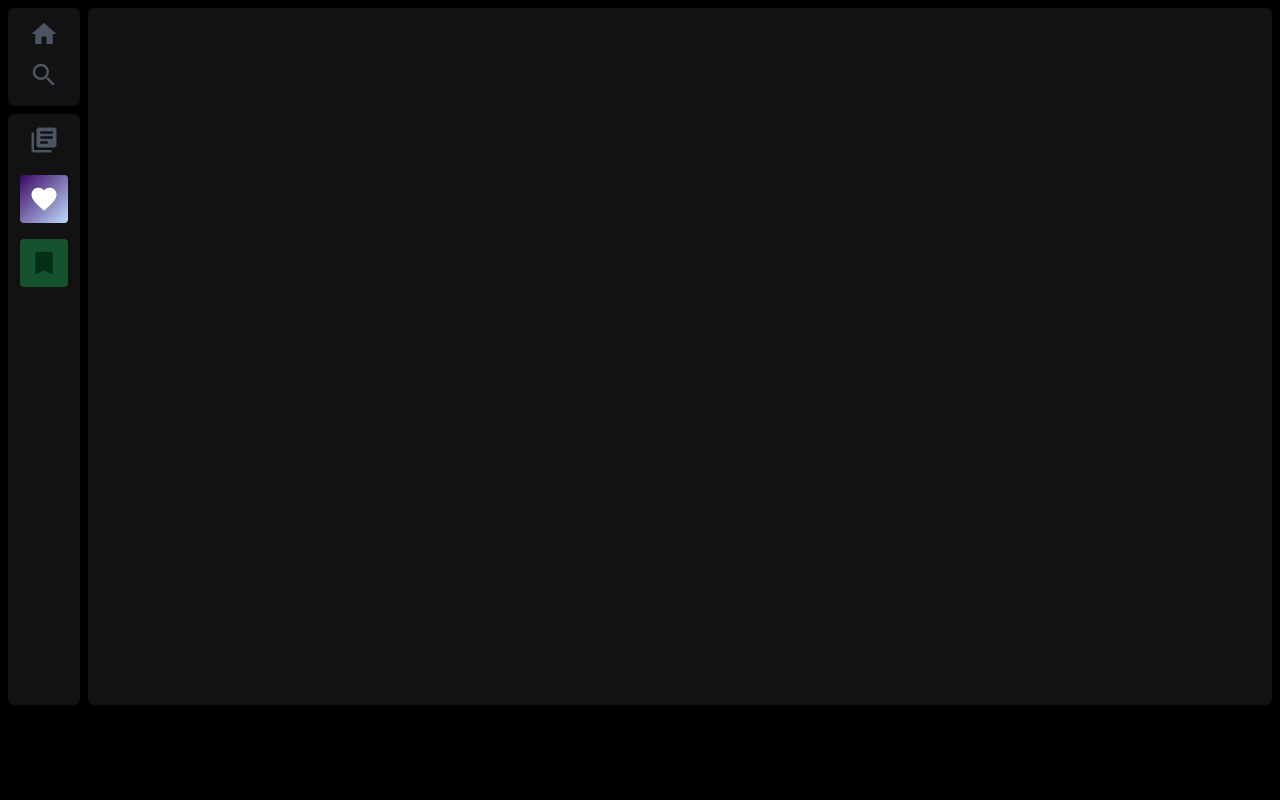
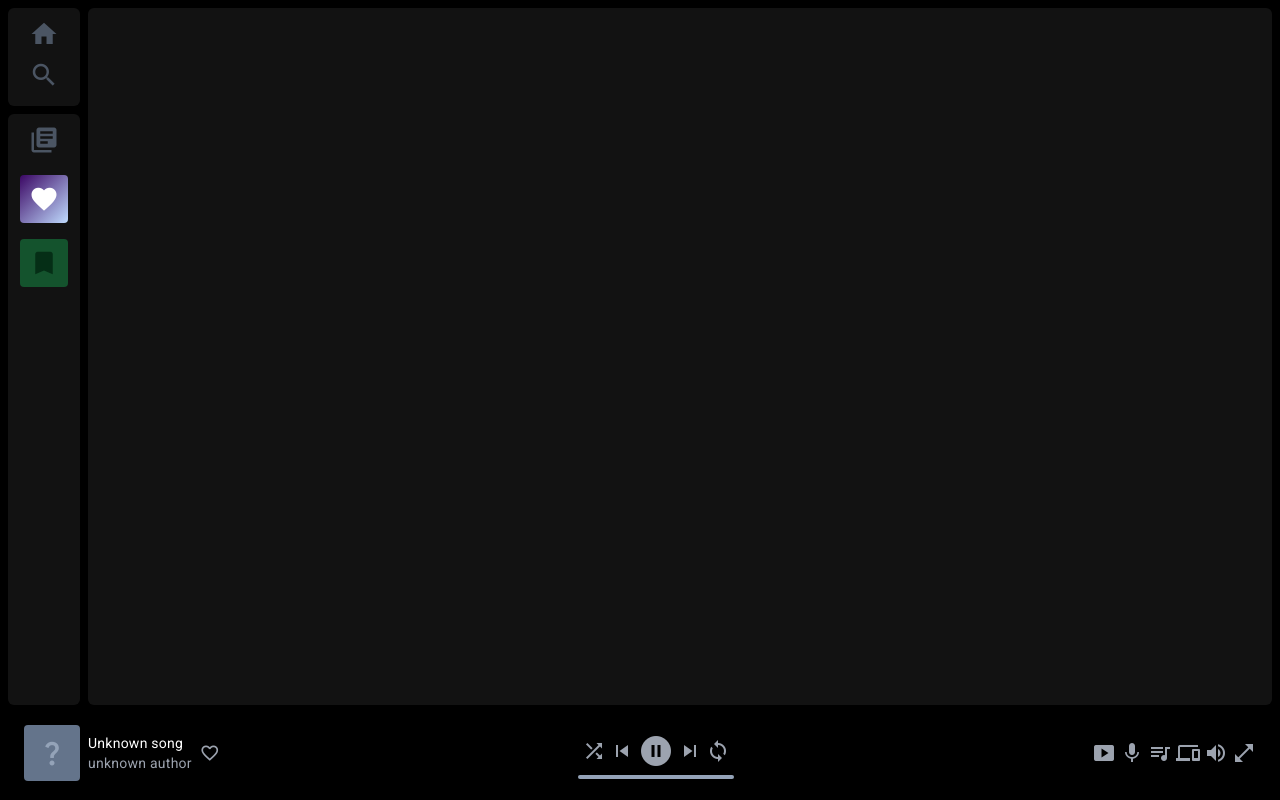
Before and after one commit to ArneCaluwe/spotify, an Angular app: page / in a window 1280 px wide. Built offline with nearby package versions, Linux system fonts and the light colour scheme.

Commit message:
cleanup and add footer buttons

```diff
--- a/src/app/app.component.html
+++ b/src/app/app.component.html
@@ -1,7 +1,7 @@
 <section
   class="box-border w-full h-full grid grid-cols-theme grid-rows-theme gap-theme p-2">
   <section class="rounded-md flex flex-col gap-theme">
-    <div
+    <section
       class="rounded-md bg-bg-secondary p-2 flex flex-col justify-center items-center">
       <a href="#">
         <mat-icon
@@ -17,8 +17,8 @@
           fontIcon="search"
           class="text-3xl text-gray-600 hover:text-white transition-colors duration-200" />
       </a>
-    </div>
-    <div
+    </section>
+    <section
       class="rounded-md bg-bg-secondary flex flex-grow flex-col gap-theme p-2 items-center">
       <button>
         <mat-icon
@@ -43,8 +43,95 @@
           fontIcon="bookmark"
           class="text-3xl text-green-950" />
       </div>
-    </div>
+    </section>
   </section>
-  <body class="rounded-md bg-bg-secondary"></body>
-  <footer class=""></footer>
+  <body class="rounded-md bg-bg-secondary">
+    <router-outlet />
+  </body>
+  <footer class="col-span-2 flex flex-grow justify-between items-center p-2">
+    <section class="flex items-center p-2">
+      <div
+        class="rounded w-[56px] h-[56px] bg-slate-500 grid place-content-center">
+        <mat-icon
+          aria-hidden="false"
+          aria-label="Album unknown"
+          fontIcon="question_mark"
+          class="text-3xl text-slate-400" />
+      </div>
+      <section class="p-2">
+        <p class="text-white">Unknown song</p>
+        <p class="text-gray-400">unknown author</p>
+      </section>
+      <mat-icon
+        aria-hidden="false"
+        aria-label="Album unknown"
+        fontIcon="favorite_outline"
+        class="text-xl text-gray-400" />
+    </section>
+    <section class="flex flex-col p-2">
+      <section class="flex items-center gap-1 m-1">
+        <mat-icon
+          aria-hidden="false"
+          aria-label="Shuffle"
+          fontIcon="shuffle"
+          class="text-2xl text-gray-400" />
+        <mat-icon
+          aria-hidden="false"
+          aria-label="Skip to previous song"
+          fontIcon="skip_previous"
+          class="text-2xl text-gray-400" />
+        <mat-icon
+          aria-hidden="false"
+          aria-label="Skip to previous song"
+          fontIcon="pause_circle"
+          class="text-4xl text-gray-400" />
+        <mat-icon
+          aria-hidden="false"
+          aria-label="Skip to next song"
+          fontIcon="skip_next"
+          class="text-2xl text-gray-400" />
+        <mat-icon
+          aria-hidden="false"
+          aria-label="Loop song"
+          fontIcon="loop"
+          class="text-2xl text-gray-400" />
+      </section>
+      <div class="flex justify-center">
+        <div class="rounded w-full h-1 bg-slate-400"></div>
+      </div>
+    </section>
+    <section class="flex items-center p-2 gap-1">
+      <mat-icon
+        aria-hidden="false"
+        aria-label="Display song playing"
+        fontIcon="smart_display"
+        class="text-2xl text-gray-400" />
+      <mat-icon
+        aria-hidden="false"
+        aria-label="Display songtext"
+        fontIcon="mic"
+        class="text-2xl text-gray-400" />
+      <mat-icon
+        aria-hidden="false"
+        aria-label="Display queue"
+        fontIcon="queue_music"
+        class="text-2xl text-gray-400" />
+      <mat-icon
+        aria-hidden="false"
+        aria-label="Connect to device"
+        fontIcon="devices"
+        class="text-2xl text-gray-400" />
+      <!-- button to mute here -->
+      <mat-icon
+        aria-hidden="false"
+        aria-label="volume"
+        fontIcon="volume_up"
+        class="text-2xl text-gray-400" />
+      <mat-icon
+        aria-hidden="false"
+        aria-label="Expand to full screen"
+        fontIcon="open_in_full"
+        class="text-2xl text-gray-400" />
+    </section>
+  </footer>
 </section>
--- a/src/styles.scss
+++ b/src/styles.scss
@@ -19,3 +19,8 @@ body {
   height: fit-content;
   width: fit-content;
 }
+
+.mat-typography p {
+  padding: unset;
+  margin: unset;
+}
```
